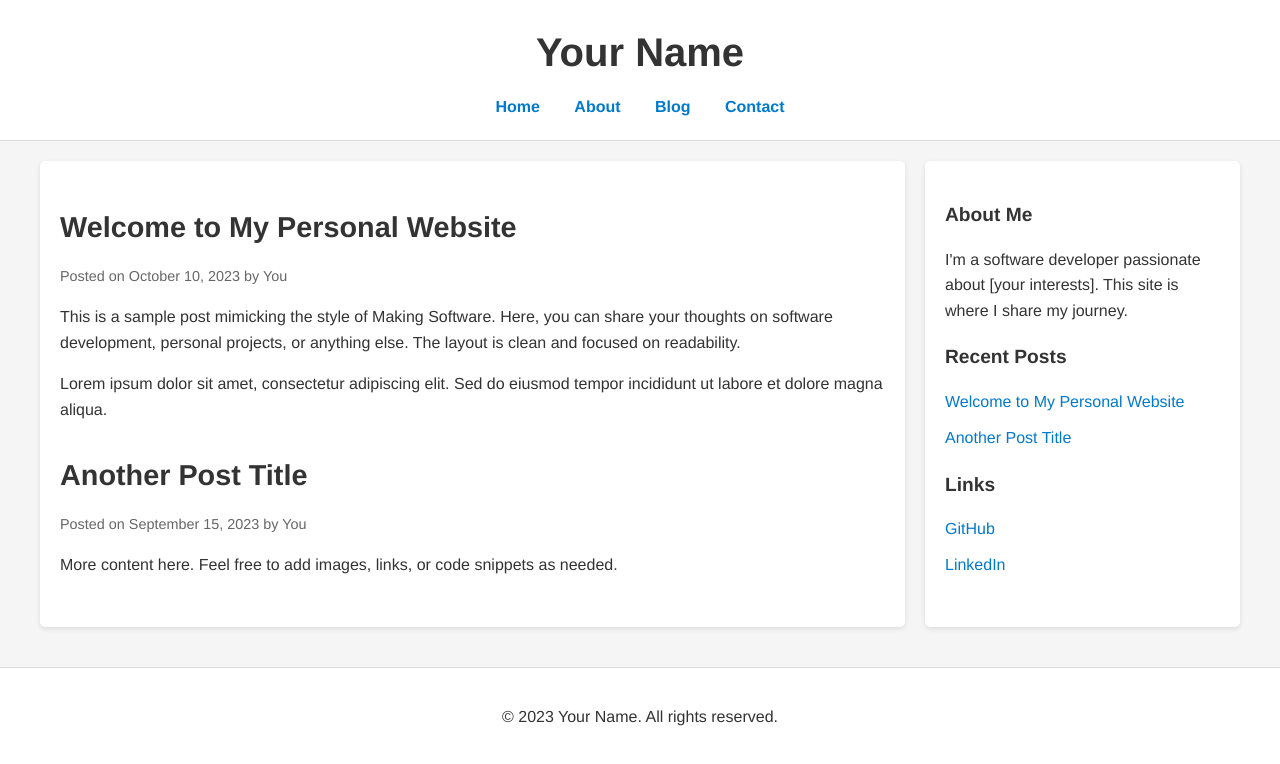
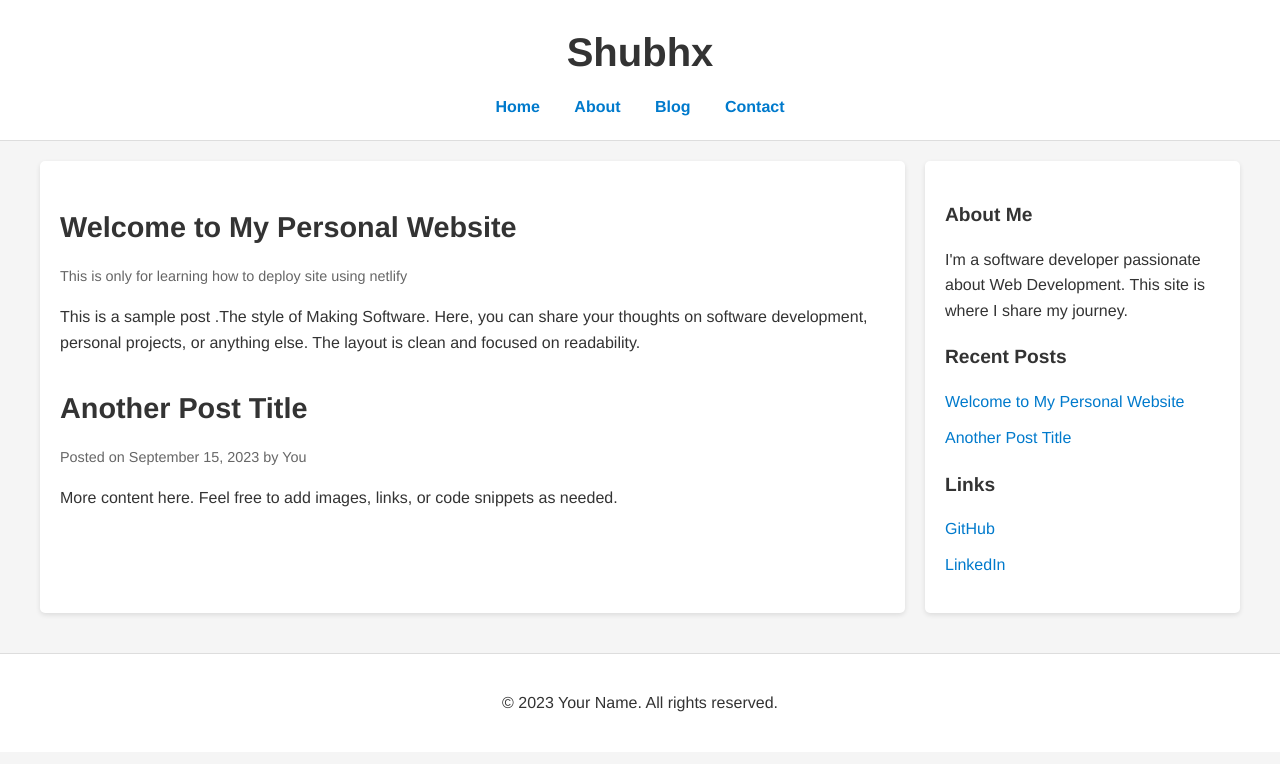
Before and after one commit to shubhamatlab07-ctrl/web-page, a plain HTML site: page index.html in a window 1280 px wide. Drawn offline with Linux system fonts and the light colour scheme.

Commit message:
Update index.html
Added some later details

```diff
--- a/index.html
+++ b/index.html
@@ -118,7 +118,7 @@
 </head>
 <body>
     <header>
-        <h1>Your Name</h1>
+        <h1>Shubhx</h1>
         <nav>
             <a href="#">Home</a>
             <a href="#">About</a>
@@ -131,9 +131,8 @@
         <main class="main-content">
             <article class="post">
                 <h2>Welcome to My Personal Website</h2>
-                <p class="post-meta">Posted on October 10, 2023 by You</p>
-                <p>This is a sample post mimicking the style of Making Software. Here, you can share your thoughts on software development, personal projects, or anything else. The layout is clean and focused on readability.</p>
-                <p>Lorem ipsum dolor sit amet, consectetur adipiscing elit. Sed do eiusmod tempor incididunt ut labore et dolore magna aliqua.</p>
+                <p class="post-meta">This is only for learning how to deploy site using netlify </p>
+                <p>This is a sample post .The style of Making Software. Here, you can share your thoughts on software development, personal projects, or anything else. The layout is clean and focused on readability.</p>
             </article>
             <article class="post">
                 <h2>Another Post Title</h2>
@@ -144,7 +143,7 @@
 
         <aside class="sidebar">
             <h3>About Me</h3>
-            <p>I'm a software developer passionate about [your interests]. This site is where I share my journey.</p>
+            <p>I'm a software developer passionate about Web Development. This site is where I share my journey.</p>
             <h3>Recent Posts</h3>
             <ul>
                 <li><a href="#">Welcome to My Personal Website</a></li>
```
